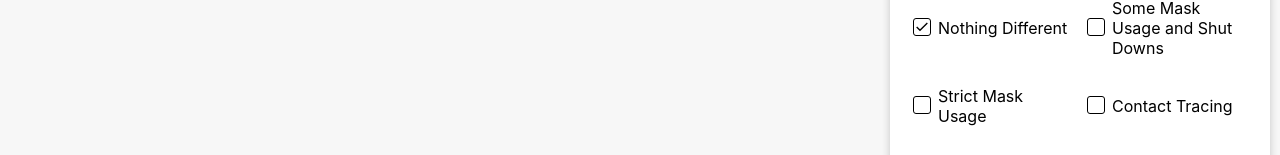
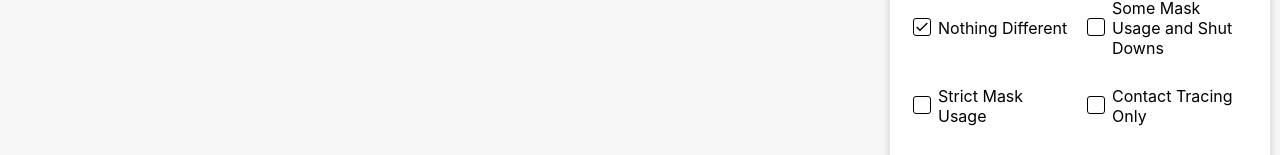
Before and after one commit to jtlemkin/covid_spread_visualization, a React (Create React App) app in the folder client/: page / in a window 1280 px wide. Shown: the part 184-339 px from the top of the page. Built offline with nearby package versions, Linux system fonts and the light colour scheme; no server answers.

Commit message:
updated contact tracing measure label

```diff
--- a/client/src/Control.tsx
+++ b/client/src/Control.tsx
@@ -105,7 +105,7 @@ export const Control = ({graphingData}: ControlProps) => {
                 "Nothing Different",
                 "Some Mask Usage and Shut Downs",
                 "Strict Mask Usage",
-                "Contact Tracing",
+                "Contact Tracing Only",
                 "Strict Mask Usage and Shut Downs",
                 "Strict Social Distancing"
               ]}
```
